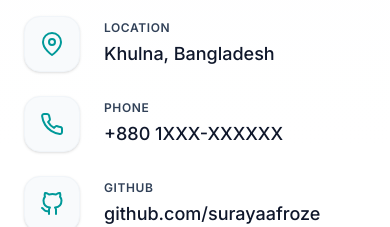
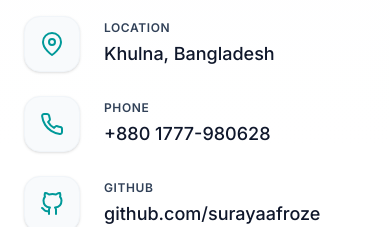
Before and after one commit to surayaafroze/Porfolio, a Next.js app: page / in a window 390 px wide. Shown: the part 8440-8667 px from the top of the page. Built offline with nearby package versions, Linux system fonts and the light colour scheme.

Commit message:
Add phone number to contact section

```diff
--- a/src/components/Contact.jsx
+++ b/src/components/Contact.jsx
@@ -96,13 +96,13 @@ export default function Contact() {
                 </div>
               </div>
 
-              <a href="tel:+8801XXXXXXXXX" className="flex items-center gap-6 group">
+              <a href="tel:+8801777980628" className="flex items-center gap-6 group">
                 <div className="w-14 h-14 rounded-2xl bg-slate-50 dark:bg-slate-800/50 flex items-center justify-center group-hover:bg-primary group-hover:text-white text-primary transition-all duration-300 shadow-sm border border-slate-100 dark:border-slate-800">
                   <FiPhone size={24} className="transition-colors" />
                 </div>
                 <div>
                   <div className="text-xs font-semibold text-slate-700 dark:text-slate-300 uppercase tracking-wider mb-1">Phone</div>
-                  <div className="text-lg font-medium text-slate-900 dark:text-white group-hover:text-primary dark:group-hover:text-primary transition-colors">+880 1XXX-XXXXXX</div>
+                  <div className="text-lg font-medium text-slate-900 dark:text-white group-hover:text-primary dark:group-hover:text-primary transition-colors">+880 1777-980628</div>
                 </div>
               </a>
 
```
